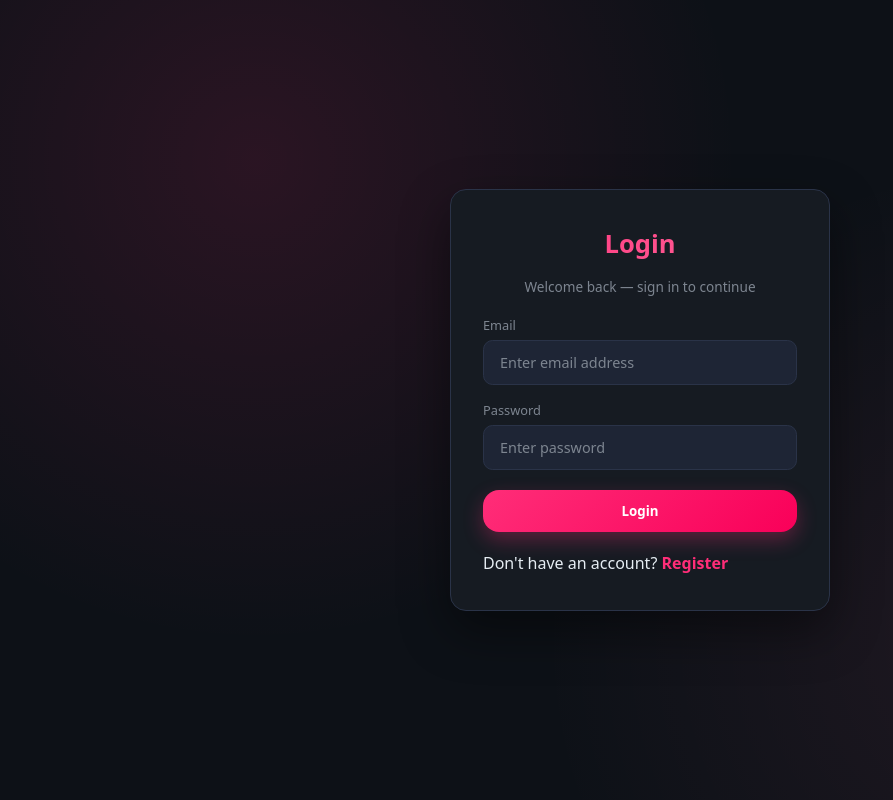
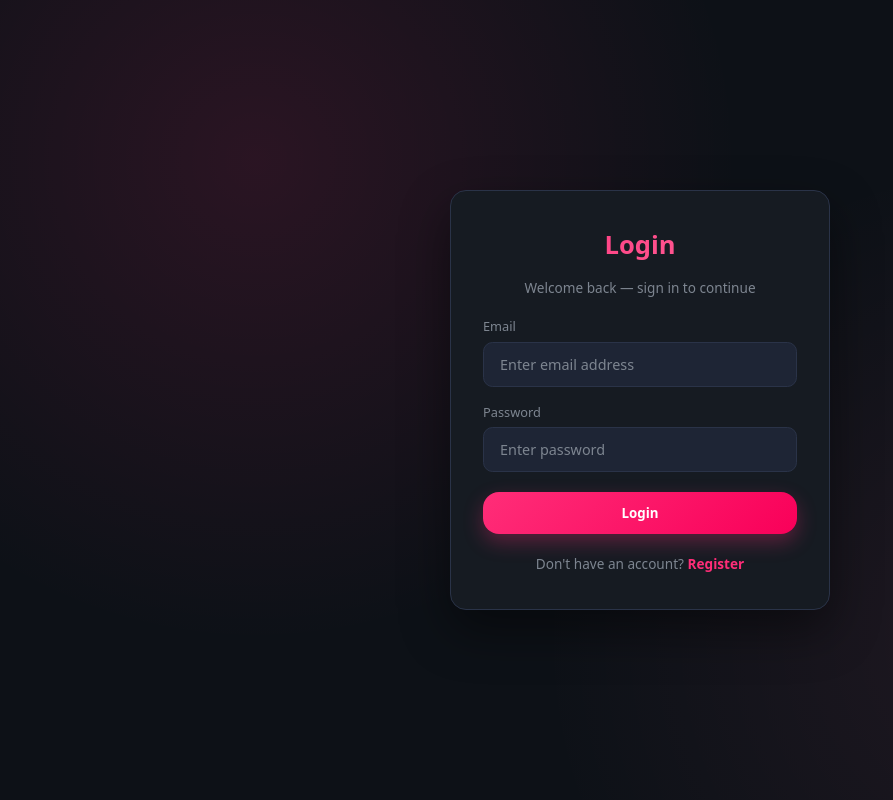
Before and after one commit to animeshkundu07/SkillSync, a React app in the folder frontend/: page /login in a window 1280 px wide. Shown: the whole page, without its empty margins (0-893 px from the left). Built offline with nearby package versions, Linux system fonts and the light colour scheme; no server answers; the HTML template or start-up script is replaced by a standard one.

Commit message:
Update Login.jsx

```diff
--- a/frontend/src/features/auth/pages/Login.jsx
+++ b/frontend/src/features/auth/pages/Login.jsx
@@ -97,7 +97,7 @@ const Login = () => {
                     </button>
                 </form>
 
-                <p>
+                <p className="switch-auth">
                     Don't have an account?{" "}
                     <Link to="/register">
                         Register
```
